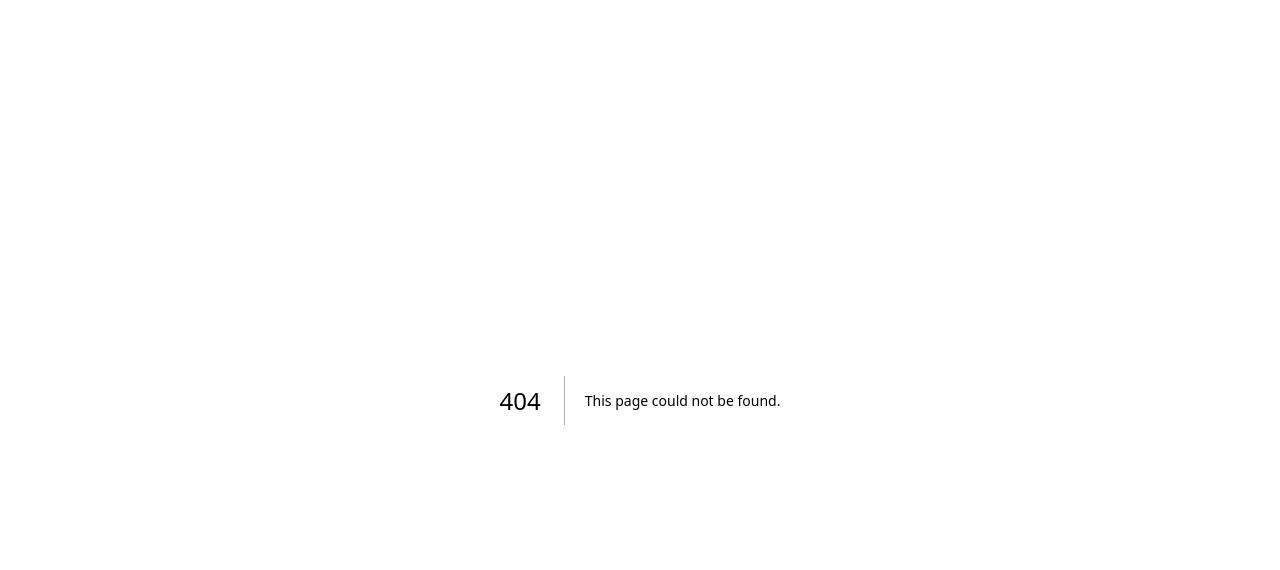
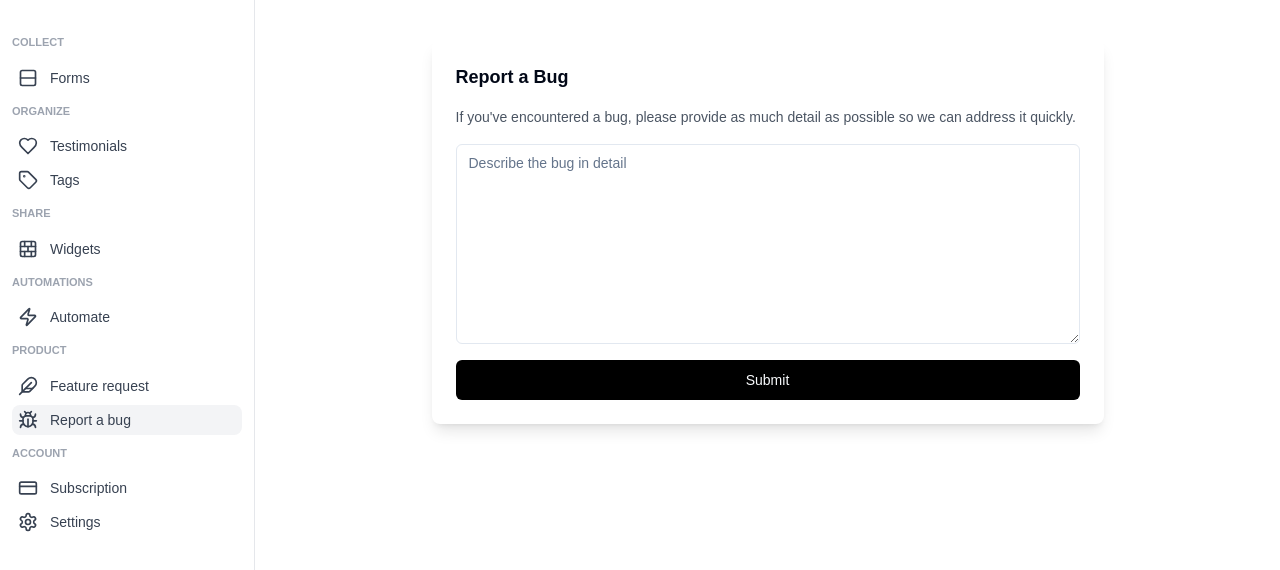
Before and after one commit to costingh/feedback-collector, a Next.js app: page /report-a-bug in a window 1280 px wide. Before the commit this address had no page. Shown: the top 570 px of the page. Built offline with nearby package versions, Linux system fonts and the light colour scheme; no server answers.

Commit message:
[NEW] report a bug page added

```diff
--- /dev/null
+++ b/app/(form)/report-a-bug/layout.tsx
@@ -0,0 +1,23 @@
+import Navbar from "@/components/navbar";
+import Sidebar from "@/components/sidebar";
+
+import { checkSubscription } from "@/lib/subscription";
+import { getApiLimitCount } from "@/lib/api-limit";
+
+export default async function DashboardLayout({
+	children,
+}: {
+	children: React.ReactNode;
+}) {
+	const apiLimitCount = await getApiLimitCount();
+	const isPro = await checkSubscription();
+
+	return (
+		<div className="h-full relative">
+			<div className="hidden h-full md:flex md:w-[255px] md:flex-col md:fixed md:inset-y-0 z-80 border-r-[1px] border-gray-200">
+				<Sidebar isPro={isPro!} apiLimitCount={apiLimitCount} />
+			</div>
+			<main className="md:pl-[255px]">{children}</main>
+		</div>
+	);
+}
--- /dev/null
+++ b/app/(form)/report-a-bug/page.tsx
@@ -0,0 +1,74 @@
+"use client";
+
+import { useState } from "react";
+import axios from "axios";
+import { toast } from "sonner"; // For toast notifications
+import { Button } from "@/components/ui/button"; // Button from shadcn
+import { Textarea } from "@/components/ui/textarea"; // Textarea from shadcn
+import { Loader2 } from "lucide-react";
+
+const ReportBugPage = () => {
+	const [description, setDescription] = useState<string>(""); // Bug description
+	const [loading, setLoading] = useState<boolean>(false); // Loading state
+
+	const handleSubmit = async () => {
+		if (!description.trim()) {
+			toast.error("Bug description cannot be empty");
+			return;
+		}
+
+		setLoading(true);
+		try {
+			const response = await axios.post("/api/report-bug", {
+				description,
+			});
+			if (response.status === 200) {
+				toast.success("Bug report submitted successfully!");
+				setDescription(""); // Reset the description after submission
+			} else {
+				toast.error("Failed to submit the bug report.");
+			}
+		} catch (error) {
+			console.error(error);
+			toast.error("Unexpected error occurred.");
+		} finally {
+			setLoading(false);
+		}
+	};
+
+	return (
+		<div className="max-w-2xl mx-auto mt-10 p-6 bg-white shadow-lg rounded-lg">
+			<h1 className="text-[18px] font-semibold mb-4">Report a Bug</h1>
+			<p className="mb-4 text-[14px] text-gray-600">
+				If you've encountered a bug, please provide as much detail as
+				possible so we can address it quickly.
+			</p>
+
+			<Textarea
+				placeholder="Describe the bug in detail"
+				className="w-full mb-4 min-h-[200px]"
+				value={description}
+				onChange={(e) => setDescription(e.target.value)}
+				disabled={loading}
+			/>
+
+			<div className="flex justify-end">
+				{loading ? (
+					<Button disabled>
+						<Loader2 className="mr-2 h-4 w-4 animate-spin" />
+						Submitting
+					</Button>
+				) : (
+					<Button
+						onClick={handleSubmit}
+						className="w-full bg-black flex items-center gap-2 hover:bg-gray-900"
+					>
+						Submit
+					</Button>
+				)}
+			</div>
+		</div>
+	);
+};
+
+export default ReportBugPage;
--- /dev/null
+++ b/app/api/report-bug/route.ts
@@ -0,0 +1,38 @@
+import { auth } from "@clerk/nextjs/server";
+import { NextResponse } from "next/server";
+import prismadb from "@/lib/prismadb"; // Assuming you have prisma configured this way
+
+export async function POST(req: Request) {
+    try {
+        // Get the authenticated user's ID from Clerk
+        const { userId } = auth();
+
+        // Parse the request body
+        const body = await req.json();
+        const { description } = body;
+
+        // Check if user is authenticated
+        if (!userId) {
+            return new NextResponse("Unauthorized", { status: 401 });
+        }
+
+        // Validate the bug report description
+        if (!description || description.trim() === "") {
+            return new NextResponse("Description cannot be empty", { status: 400 });
+        }
+
+        // Create the bug report in the database with the user's ID
+        const bugReport = await prismadb.bugReport.create({
+            data: {
+                description,
+                userId, // Associate the bug report with the authenticated user
+            },
+        });
+
+        // Return a success response with the created bug report
+        return NextResponse.json({ result: bugReport, error: null });
+    } catch (error) {
+        console.error("[BUG_REPORT_CREATION_ERROR]", error);
+        return new NextResponse("Internal Server Error", { status: 500 });
+    }
+}
--- /dev/null
+++ b/components/ui/textarea.tsx
@@ -0,0 +1,24 @@
+import * as React from "react"
+
+import { cn } from "@/lib/utils"
+
+export interface TextareaProps
+  extends React.TextareaHTMLAttributes<HTMLTextAreaElement> {}
+
+const Textarea = React.forwardRef<HTMLTextAreaElement, TextareaProps>(
+  ({ className, ...props }, ref) => {
+    return (
+      <textarea
+        className={cn(
+          "flex min-h-[80px] w-full rounded-md border border-input bg-background px-3 py-2 text-sm ring-offset-background placeholder:text-muted-foreground focus-visible:outline-none focus-visible:ring-2 focus-visible:ring-ring focus-visible:ring-offset-2 disabled:cursor-not-allowed disabled:opacity-50",
+          className
+        )}
+        ref={ref}
+        {...props}
+      />
+    )
+  }
+)
+Textarea.displayName = "Textarea"
+
+export { Textarea }
```
Also changed, not shown: 1 other file (tests, documents, lock files or other folders).
